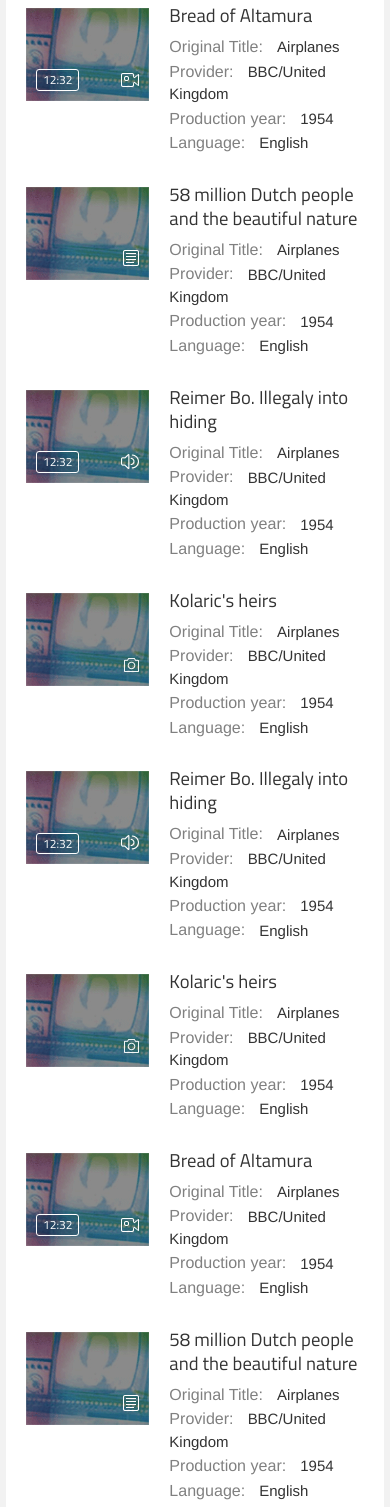
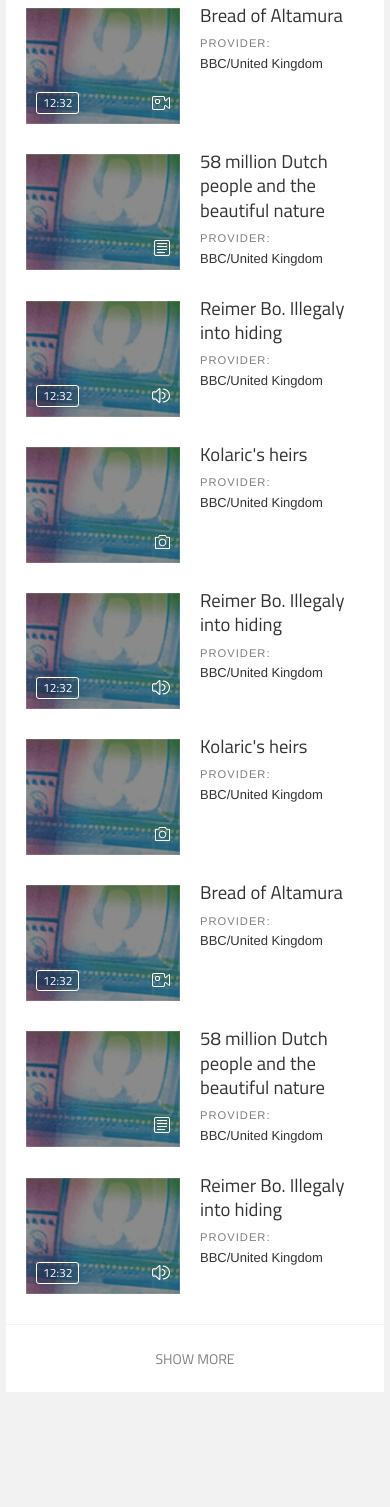
Before and after one commit to Noterik/EUScreenXLPagePrototypes, a plain HTML site: page search-results.html in a window 390 px wide. Shown: the part 410-1917 px from the top of the page. After the commit the page ends 1808 px from the top, so only its background shows below. Drawn offline with Linux system fonts and the light colour scheme.

```diff
--- a/css/generic/all.less
+++ b/css/generic/all.less
@@ -280,14 +280,27 @@
 					.line {
 						display: block;
 						margin: 0 0 2px 0;
-						font-size: 1.071em;
+
+						a {
+							h3 {
+								font-size: 1.2em;
+							}
+						}
 						.label {
 							color: @euscreen-gray;
 							font-weight: normal;
 							padding-left: 0px;
-							font-size: 1.071em;
+							font-size: 0.8em;
+							text-transform: uppercase;
+							letter-spacing: 1px;
+							display: table;
+						}
+						.value {
+							font-size: 0.929em;
 						}
 					}
+
+
 				}
 
 				// thumbnails
--- a/css/home/all.less
+++ b/css/home/all.less
@@ -10,10 +10,21 @@
 */
 // every page starts with .page class selector
 // for body element styling, go to generic/all.css
+
+// home
+body {
+	.home {
+		.main {
+			padding-bottom: 0px;
+		}
+	}
+}
+
 .home {
 
 	// main
 	.main {
+
 
 		// row
 		.row {
@@ -281,7 +292,7 @@
 		// remove padding top and bottom
 		.main {
 			padding-top: 0px;
-			padding-bottom: 0px;
+			padding-bottom: 0px !important;
 
 			// row
 			.row {
--- a/js/min/search-results-ck.js
+++ b/js/min/search-results-ck.js
@@ -69,6 +69,7 @@
         	}
         },
         "click #searchbutton": function(event) {
+        	$(window).scrollTop(0);
 	        this.$searchInputElement.focus(); // focus on the search field, instead of opening the searchbox on top
         }
     }
--- a/js/search-results.js
+++ b/js/search-results.js
@@ -69,6 +69,7 @@
         	}
         },
         "click #searchbutton": function(event) {
+        	$(window).scrollTop(0);
 	        this.$searchInputElement.focus(); // focus on the search field, instead of opening the searchbox on top
         }
     }
--- a/search-results.html
+++ b/search-results.html
@@ -334,7 +334,7 @@
 
 				                	<!-- media -->
 				                	<div class="row media-item">
-				                		<div class="media-image col-md-4 col-sm-5 col-xs-5">
+				                		<div class="media-image col-md-4 col-sm-5 col-xs-6">
 			                                <div class="media-wrapper">
 			                                	<a href="item.html">
 				                                    <img class="media-object img-responsive" src="img/content/ic_thumbnail.gif" alt="Airplanes">
@@ -346,18 +346,18 @@
 			                                	</a>
 			                                </div>
 			                            </div>
-			                            <div class="media-metadata col-md-8 col-sm-7 col-xs-7">
+			                            <div class="media-metadata col-md-8 col-sm-7 col-xs-6">
 			                                <a href="item.html"><h3 class="media-heading">Bread of Altamura</h3></a>
-			                                <span class="line"><span class="label">Original Title: </span><span class="value">Airplanes</span></span>
+			                                <span class="line hidden-xs"><span class="label">Original Title: </span><span class="value">Airplanes</span></span>
 			                                <span class="line"><span class="label">Provider: </span><span class="value">BBC/United Kingdom</span></span>
-			                                <span class="line"><span class="label">Production year: </span><span class="value">1954</span></span>
-			                                <span class="line"><span class="label">Language: </span><span class="value">English</span></span>
+			                                <span class="line hidden-xs"><span class="label">Production year: </span><span class="value">1954</span></span>
+			                                <span class="line hidden-xs"><span class="label">Language: </span><span class="value">English</span></span>
 			                            </div>
 				                	</div>
 
 				                	<!-- media -->
 				                	<div class="row media-item">
-				                		<div class="media-image col-md-4 col-sm-5 col-xs-5">
+				                		<div class="media-image col-md-4 col-sm-5 col-xs-6">
 			                                <div class="media-wrapper">
 			                                	<a href="item.html">
 			                                    	<img class="media-object img-responsive" src="img/content/ic_thumbnail.gif" alt="Airplanes">
@@ -366,18 +366,18 @@
 			                                	</a>
 			                                </div>
 			                            </div>
-			                            <div class="media-metadata col-md-8 col-sm-7 col-xs-7">
+			                            <div class="media-metadata col-md-8 col-sm-7 col-xs-6">
 			                                <a href="item.html"><h3 class="media-heading">58 million Dutch people and the beautiful nature</h3></a>
-			                                <span class="line"><span class="label">Original Title: </span><span class="value">Airplanes</span></span>
+			                                <span class="line hidden-xs"><span class="label">Original Title: </span><span class="value">Airplanes</span></span>
 			                                <span class="line"><span class="label">Provider: </span><span class="value">BBC/United Kingdom</span></span>
-			                                <span class="line"><span class="label">Production year: </span><span class="value">1954</span></span>
-			                                <span class="line"><span class="label">Language: </span><span class="value">English</span></span>
+			                                <span class="line hidden-xs"><span class="label">Production year: </span><span class="value">1954</span></span>
+			                                <span class="line hidden-xs"><span class="label">Language: </span><span class="value">English</span></span>
 			                            </div>
 				                	</div>
 
 				                	<!-- media -->
 				                	<div class="row media-item">
-				                		<div class="media-image col-md-4 col-sm-5 col-xs-5">
+				                		<div class="media-image col-md-4 col-sm-5 col-xs-6">
 			                                <div class="media-wrapper">
 			                                    <a href="item.html">
 				                                    <img class="media-object img-responsive" src="img/content/ic_thumbnail.gif" alt="Airplanes">
@@ -389,18 +389,18 @@
 			                                    </a>
 			                                </div>
 			                            </div>
-			                            <div class="media-metadata col-md-8 col-sm-7 col-xs-7">
+			                            <div class="media-metadata col-md-8 col-sm-7 col-xs-6">
 			                                <a href="item.html"><h3 class="media-heading">Reimer Bo. Illegaly into hiding</h3></a>
-			                                <span class="line"><span class="label">Original Title: </span><span class="value">Airplanes</span></span>
+			                                <span class="line hidden-xs"><span class="label">Original Title: </span><span class="value">Airplanes</span></span>
 			                                <span class="line"><span class="label">Provider: </span><span class="value">BBC/United Kingdom</span></span>
-			                                <span class="line"><span class="label">Production year: </span><span class="value">1954</span></span>
-			                                <span class="line"><span class="label">Language: </span><span class="value">English</span></span>
+			                                <span class="line hidden-xs"><span class="label">Production year: </span><span class="value">1954</span></span>
+			                                <span class="line hidden-xs"><span class="label">Language: </span><span class="value">English</span></span>
 			                            </div>
 				                	</div>
 
 				                	<!-- media -->
 				                	<div class="row media-item">
-				                		<div class="media-image col-md-4 col-sm-5 col-xs-5">
+				                		<div class="media-image col-md-4 col-sm-5 col-xs-6">
 			                                <div class="media-wrapper">
 			                                	<a href="item.html">
 			                                    	<img class="media-object img-responsive" src="img/content/ic_thumbnail.gif" alt="Airplanes">
@@ -409,18 +409,18 @@
 			                                	</a>
 			                                </div>
 			                            </div>
-			                            <div class="media-metadata col-md-8 col-sm-7 col-xs-7">
+			                            <div class="media-metadata col-md-8 col-sm-7 col-xs-6">
 			                                <a href="item.html"><h3 class="media-heading">Kolaric's heirs</h3></a>
-			                                <span class="line"><span class="label">Original Title: </span><span class="value">Airplanes</span></span>
+			                                <span class="line hidden-xs"><span class="label">Original Title: </span><span class="value">Airplanes</span></span>
 			                                <span class="line"><span class="label">Provider: </span><span class="value">BBC/United Kingdom</span></span>
-			                                <span class="line"><span class="label">Production year: </span><span class="value">1954</span></span>
-			                                <span class="line"><span class="label">Language: </span><span class="value">English</span></span>
+			                                <span class="line hidden-xs"><span class="label">Production year: </span><span class="value">1954</span></span>
+			                                <span class="line hidden-xs"><span class="label">Language: </span><span class="value">English</span></span>
 			                            </div>
 				                	</div>
 
 				                	<!-- media -->
 				                	<div class="row media-item">
-				                		<div class="media-image col-md-4 col-sm-5 col-xs-5">
+				                		<div class="media-image col-md-4 col-sm-5 col-xs-6">
 			                                <div class="media-wrapper">
 			                                    <a href="item.html">
 				                                    <img class="media-object img-responsive" src="img/content/ic_thumbnail.gif" alt="Airplanes">
@@ -432,18 +432,18 @@
 			                                    </a>
 			                                </div>
 			                            </div>
-			                            <div class="media-metadata col-md-8 col-sm-7 col-xs-7">
+			                            <div class="media-metadata col-md-8 col-sm-7 col-xs-6">
 			                                <a href="item.html"><h3 class="media-heading">Reimer Bo. Illegaly into hiding</h3></a>
-			                                <span class="line"><span class="label">Original Title: </span><span class="value">Airplanes</span></span>
+			                                <span class="line hidden-xs"><span class="label">Original Title: </span><span class="value">Airplanes</span></span>
 			                                <span class="line"><span class="label">Provider: </span><span class="value">BBC/United Kingdom</span></span>
-			                                <span class="line"><span class="label">Production year: </span><span class="value">1954</span></span>
-			                                <span class="line"><span class="label">Language: </span><span class="value">English</span></span>
+			                                <span class="line hidden-xs"><span class="label">Production year: </span><span class="value">1954</span></span>
+			                                <span class="line hidden-xs"><span class="label">Language: </span><span class="value">English</span></span>
 			                            </div>
 				                	</div>
 
 				                	<!-- media -->
 				                	<div class="row media-item">
-				                		<div class="media-image col-md-4 col-sm-5 col-xs-5">
+				                		<div class="media-image col-md-4 col-sm-5 col-xs-6">
 			                                <div class="media-wrapper">
 			                                	<a href="item.html">
 			                                    	<img class="media-object img-responsive" src="img/content/ic_thumbnail.gif" alt="Airplanes">
@@ -452,18 +452,18 @@
 			                                	</a>
 			                                </div>
 			                            </div>
-			                            <div class="media-metadata col-md-8 col-sm-7 col-xs-7">
+			                            <div class="media-metadata col-md-8 col-sm-7 col-xs-6">
 			                                <a href="item.html"><h3 class="media-heading">Kolaric's heirs</h3></a>
-			                                <span class="line"><span class="label">Original Title: </span><span class="value">Airplanes</span></span>
+			                                <span class="line hidden-xs"><span class="label">Original Title: </span><span class="value">Airplanes</span></span>
 			                                <span class="line"><span class="label">Provider: </span><span class="value">BBC/United Kingdom</span></span>
-			                                <span class="line"><span class="label">Production year: </span><span class="value">1954</span></span>
-			                                <span class="line"><span class="label">Language: </span><span class="value">English</span></span>
+			                                <span class="line hidden-xs"><span class="label">Production year: </span><span class="value">1954</span></span>
+			                                <span class="line hidden-xs"><span class="label">Language: </span><span class="value">English</span></span>
 			                            </div>
 				                	</div>
 
 				                	<!-- media -->
 				                	<div class="row media-item">
-				                		<div class="media-image col-md-4 col-sm-5 col-xs-5">
+				                		<div class="media-image col-md-4 col-sm-5 col-xs-6">
 			                                <div class="media-wrapper">
 			                                	<a href="item.html">
 				                                    <img class="media-object img-responsive" src="img/content/ic_thumbnail.gif" alt="Airplanes">
@@ -475,18 +475,18 @@
 			                                	</a>
 			                                </div>
 			                            </div>
-			                            <div class="media-metadata col-md-8 col-sm-7 col-xs-7">
+			                            <div class="media-metadata col-md-8 col-sm-7 col-xs-6">
 			                                <a href="item.html"><h3 class="media-heading">Bread of Altamura</h3></a>
-			                                <span class="line"><span class="label">Original Title: </span><span class="value">Airplanes</span></span>
+			                                <span class="line hidden-xs"><span class="label">Original Title: </span><span class="value">Airplanes</span></span>
 			                                <span class="line"><span class="label">Provider: </span><span class="value">BBC/United Kingdom</span></span>
-			                                <span class="line"><span class="label">Production year: </span><span class="value">1954</span></span>
-			                                <span class="line"><span class="label">Language: </span><span class="value">English</span></span>
+			                                <span class="line hidden-xs"><span class="label">Production year: </span><span class="value">1954</span></span>
+			                                <span class="line hidden-xs"><span class="label">Language: </span><span class="value">English</span></span>
 			                            </div>
 				                	</div>
 
 				                	<!-- media -->
 				                	<div class="row media-item">
-				                		<div class="media-image col-md-4 col-sm-5 col-xs-5">
+				                		<div class="media-image col-md-4 col-sm-5 col-xs-6">
 			                                <div class="media-wrapper">
 			                                	<a href="item.html">
 			                                    	<img class="media-object img-responsive" src="img/content/ic_thumbnail.gif" alt="Airplanes">
@@ -495,18 +495,18 @@
 			                                	</a>
 			                                </div>
 			                            </div>
-			                            <div class="media-metadata col-md-8 col-sm-7 col-xs-7">
+			                            <div class="media-metadata col-md-8 col-sm-7 col-xs-6">
 			                                <a href="item.html"><h3 class="media-heading">58 million Dutch people and the beautiful nature</h3></a>
-			                                <span class="line"><span class="label">Original Title: </span><span class="value">Airplanes</span></span>
+			                                <span class="line hidden-xs"><span class="label">Original Title: </span><span class="value">Airplanes</span></span>
 			                                <span class="line"><span class="label">Provider: </span><span class="value">BBC/United Kingdom</span></span>
-			                                <span class="line"><span class="label">Production year: </span><span class="value">1954</span></span>
-			                                <span class="line"><span class="label">Language: </span><span class="value">English</span></span>
+			                                <span class="line hidden-xs"><span class="label">Production year: </span><span class="value">1954</span></span>
+			                                <span class="line hidden-xs"><span class="label">Language: </span><span class="value">English</span></span>
 			                            </div>
 				                	</div>
 
 				                	<!-- media -->
 				                	<div class="row media-item">
-				                		<div class="media-image col-md-4 col-sm-5 col-xs-5">
+				                		<div class="media-image col-md-4 col-sm-5 col-xs-6">
 			                                <div class="media-wrapper">
 			                                    <a href="item.html">
 				                                    <img class="media-object img-responsive" src="img/content/ic_thumbnail.gif" alt="Airplanes">
@@ -518,12 +518,12 @@
 			                                    </a>
 			                                </div>
 			                            </div>
-			                            <div class="media-metadata col-md-8 col-sm-7 col-xs-7">
+			                            <div class="media-metadata col-md-8 col-sm-7 col-xs-6">
 			                                <a href="item.html"><h3 class="media-heading">Reimer Bo. Illegaly into hiding</h3></a>
-			                                <span class="line"><span class="label">Original Title: </span><span class="value">Airplanes</span></span>
+			                                <span class="line hidden-xs"><span class="label">Original Title: </span><span class="value">Airplanes</span></span>
 			                                <span class="line"><span class="label">Provider: </span><span class="value">BBC/United Kingdom</span></span>
-			                                <span class="line"><span class="label">Production year: </span><span class="value">1954</span></span>
-			                                <span class="line"><span class="label">Language: </span><span class="value">English</span></span>
+			                                <span class="line hidden-xs"><span class="label">Production year: </span><span class="value">1954</span></span>
+			                                <span class="line hidden-xs"><span class="label">Language: </span><span class="value">English</span></span>
 			                            </div>
 				                	</div>
 			                	</div>
```
Also changed, not shown: css/bootstrap/responsive-euscreen.less (+10 -14 lines), item.html (+6 -6 lines), css/generic/all.css, css/home/all.css.
